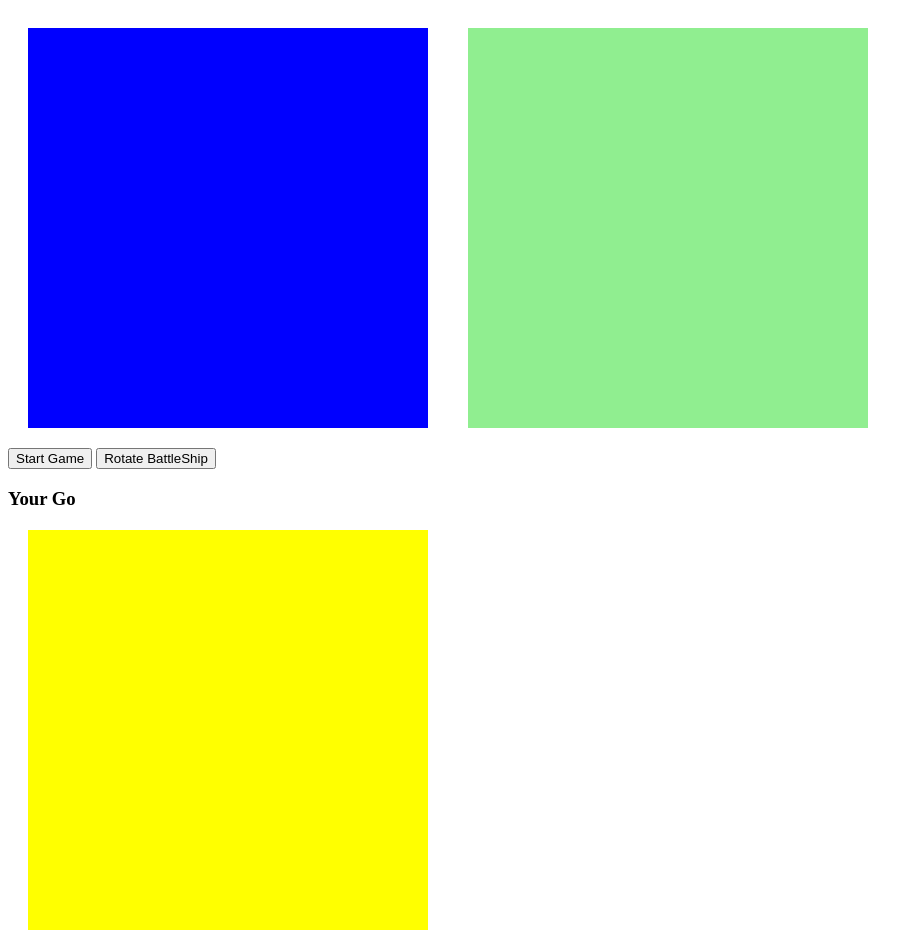
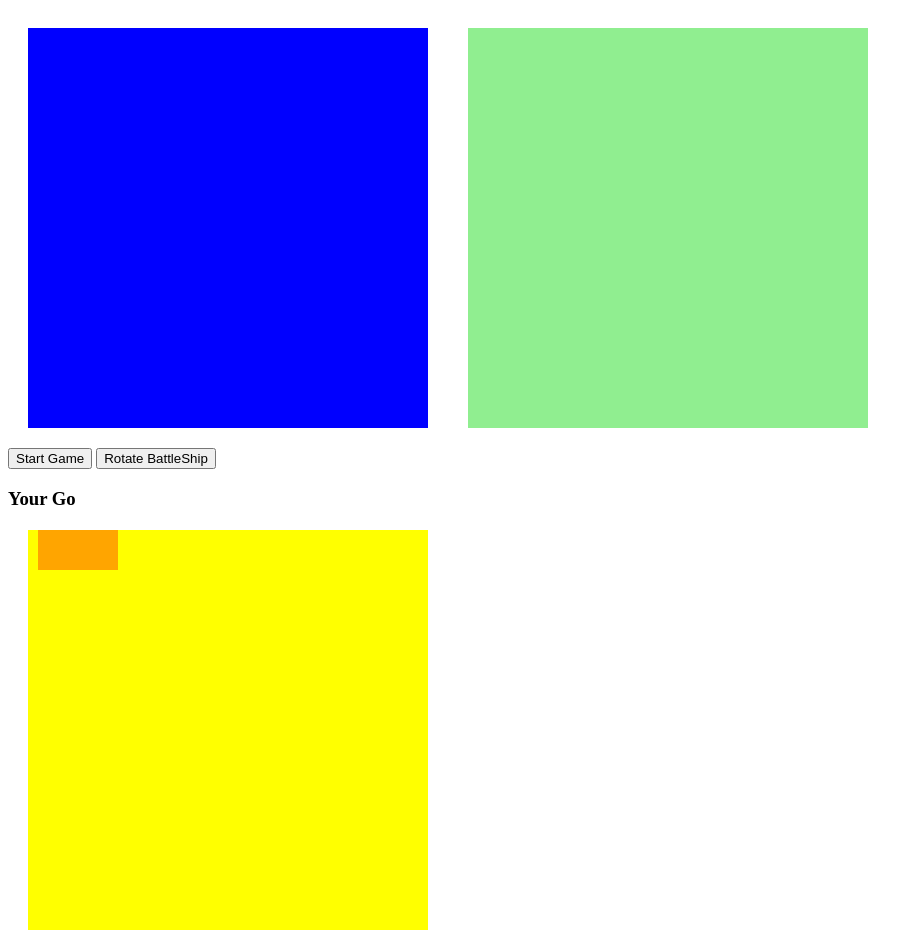
Before and after one commit to GannonHiggins/testing, a plain HTML site: page index.html in a window 1280 px wide. Shown: the whole page, without its empty margins (0-923 px from the left). Drawn offline with Linux system fonts and the light colour scheme.

Commit message:
added one destoryer ship

```diff
--- a/index.html
+++ b/index.html
@@ -22,7 +22,7 @@
 
 
     <div class="grid-display">
-        <div class="ship destoryer-container" draggable="true">
+        <div class="ship destroyer-container" draggable="true">
             <div id="destroyer0"></div>
             <div id="destroyer1"></div>
         </div>
```
